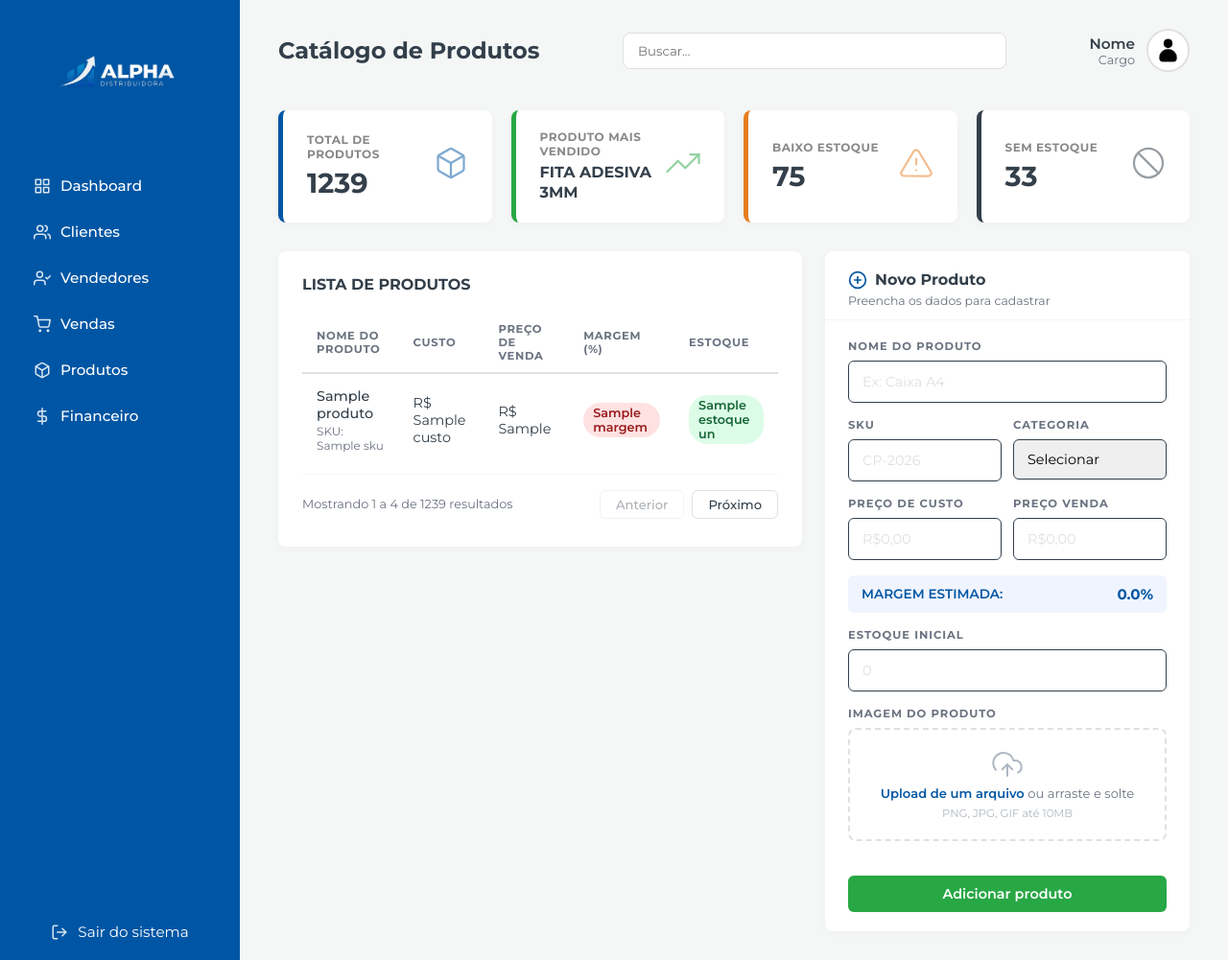
After one commit to Gotheus2/Alpha-Distribuidora, a Django app: template pagina_interna/templates/produtos.html in a window 1280 px wide. The commit adds this page. Shown: the whole page at 96% size. Run offline with Django 5.2, Linux system fonts and the light colour scheme; the template is opened without the code that fills it: most values are stand-ins (such as "Sample title", 1, 10 or a date in 2020).

Commit message:
front dos clientes/produtos

```diff
--- /dev/null
+++ b/pagina_interna/templates/produtos.html
@@ -0,0 +1,226 @@
+{% extends "base.html" %}
+{% load static %}
+{% block title %}Produtos - Alpha Distribuidora{% endblock title %}
+{% block header_title %}Catálogo de Produtos{% endblock header_title %}
+{% block content %}
+<div class="metric-container">
+    <div class="metric-card border-blue">
+        <div class="metric-info">
+            <span class="metric-title">TOTAL DE PRODUTOS</span>
+            <h3 class="metric-value">1239</h3>
+        </div>
+        <div class="metric-icon">
+            <svg xmlns="http://www.w3.org/2000/svg" width="36" height="36" viewBox="0 0 24 24" fill="none" stroke="#0056a4" stroke-width="1.5" stroke-linecap="round" stroke-linejoin="round">
+                <path d="M21 16V8a2 2 0 0 0-1-1.73l-7-4a2 2 0 0 0-2 0l-7 4A2 2 0 0 0 3 8v8a2 2 0 0 0 1 1.73l7 4a2 2 0 0 0 2 0l7-4A2 2 0 0 0 21 16z"/>
+                <polyline points="3.27 6.96 12 12.01 20.73 6.96"/>
+                <line x1="12" y1="22.08" x2="12" y2="12"/>
+            </svg>
+        </div>
+    </div>
+
+    <div class="metric-card border-green">
+        <div class="metric-info">
+            <span class="metric-title">PRODUTO MAIS VENDIDO</span>
+            <h3 class="metric-value produto-mais-vendido">Fita Adesiva 3mm</h3>
+        </div>
+        <div class="metric-icon">
+            <svg xmlns="http://www.w3.org/2000/svg" width="36" height="36" viewBox="0 0 24 24" fill="none" stroke="#28a745" stroke-width="1.5" stroke-linecap="round" stroke-linejoin="round">
+                <polyline points="23 6 13.5 15.5 8.5 10.5 1 18"/>
+                <polyline points="17 6 23 6 23 12"/>
+            </svg>
+        </div>
+    </div>
+
+    <div class="metric-card border-orange">
+        <div class="metric-info">
+            <span class="metric-title">BAIXO ESTOQUE</span>
+            <h3 class="metric-value">75</h3>
+        </div>
+        <div class="metric-icon">
+            <svg xmlns="http://www.w3.org/2000/svg" width="36" height="36" viewBox="0 0 24 24" fill="none" stroke="#e67e22" stroke-width="1.5" stroke-linecap="round" stroke-linejoin="round">
+                <path d="M10.29 3.86L1.82 18a2 2 0 0 0 1.71 3h16.94a2 2 0 0 0 1.71-3L13.71 3.86a2 2 0 0 0-3.42 0z"/>
+                <line x1="12" y1="9" x2="12" y2="13"/>
+                <line x1="12" y1="17" x2="12.01" y2="17"/>
+            </svg>
+        </div>
+    </div>
+
+    <div class="metric-card border-dark">
+        <div class="metric-info">
+            <span class="metric-title">SEM ESTOQUE</span>
+            <h3 class="metric-value">33</h3>
+        </div>
+        <div class="metric-icon">
+            <svg xmlns="http://www.w3.org/2000/svg" width="36" height="36" viewBox="0 0 24 24" fill="none" stroke="#333f4a" stroke-width="1.5" stroke-linecap="round" stroke-linejoin="round">
+                <circle cx="12" cy="12" r="10"/>
+                <line x1="4.93" y1="4.93" x2="19.07" y2="19.07"/>
+            </svg>
+        </div>
+    </div>
+</div>
+
+<div class="produtos-layout">
+
+    <div class="table-section">
+        <div class="table-header">
+            <h3>LISTA DE PRODUTOS</h3>
+        </div>
+        <div class="table-container">
+            <table class="data-table">
+                <thead>
+                    <tr>
+                        <th>NOME DO PRODUTO</th>
+                        <th>CUSTO</th>
+                        <th>PREÇO DE VENDA</th>
+                        <th>MARGEM (%)</th>
+                        <th>ESTOQUE</th>
+                    </tr>
+                </thead>
+                <tbody>
+                    {% for produto in produtos %}
+                    <tr>
+                        <td>
+                            <div class="produto-nome">{{ produto.nome }}</div>
+                            <div class="produto-sku">SKU: {{ produto.sku }}</div>
+                        </td>
+                        <td>R$ {{ produto.custo }}</td>
+                        <td>R$ {{ produto.preco_venda }}</td>
+                        <td>
+                            <span class="badge-margem {% if produto.margem >= 40 %}alta{% elif produto.margem >= 20 %}media{% else %}baixa{% endif %}">
+                                {{ produto.margem }}
+                            </span>
+                        </td>
+                        <td>
+                            {% if produto.estoque == 0 %}
+                            <span class="badge-estoque zerado">{{ produto.estoque }} un</span>
+                            {% elif produto.estoque == 5 %}<!--Arrumar isso aqui dps, colocar <= ao inves de ==-->
+                            <span class="badge-estoque baixo">{{ produto.estoque }} un</span>
+                            {% else %}
+                            <span class="badge-estoque ok">{{ produto.estoque }} un</span>
+                            {% endif %}
+                        </td>
+                    </tr>
+                    {% empty %}
+                    <tr>
+                        <td colspan="5" style="text-align: center; padding: 40px; color: #888;">
+                            Nenhum produto cadastrado
+                        </td>
+                    </tr>
+                    {% endfor %}
+                </tbody>
+            </table>
+        </div>
+        <div class="table-pagination">
+            <span class="pagination-info">Mostrando 1 a 4 de 1239 resultados</span>
+            <div class="pagination-controls">
+                <button class="btn-pag" disabled>Anterior</button>
+                <button class="btn-pag">Próximo</button>
+            </div>
+        </div>
+    </div>
+
+    <div class="produto-form-panel">
+        <div class="form-panel-header">
+            <div class="form-panel-title">
+                <svg xmlns="http://www.w3.org/2000/svg" width="20" height="20" viewBox="0 0 24 24" fill="none" stroke="#0056a4" stroke-width="2" stroke-linecap="round" stroke-linejoin="round">
+                    <circle cx="12" cy="12" r="10"/>
+                    <line x1="12" y1="8" x2="12" y2="16"/>
+                    <line x1="8" y1="12" x2="16" y2="12"/>
+                </svg>
+                <span>Novo Produto</span>
+            </div>
+            <p class="form-panel-subtitle">Preencha os dados para cadastrar</p>
+        </div>
+
+        <div class="form-panel-body">
+            <div class="form-group">
+                <label class="form-label">NOME DO PRODUTO</label>
+                <input type="text" class="form-input" placeholder="Ex: Caixa A4" />
+            </div>
+            <div class="form-row">
+                <div class="form-group">
+                    <label class="form-label">SKU</label>
+                    <input type="text" class="form-input" placeholder="CP-2026 "/>
+                </div>
+                <div class="form-group">
+                    <label class="form-label">CATEGORIA</label>
+                    <select class="form-input form-select">
+                        <option value="">Selecionar</option>
+                        <option>Embalagens</option>
+                        <option>Papelaria</option>
+                        <option>Limpeza</option>
+                        <option>Outros</option>
+                    </select>
+                </div>
+            </div>
+            <div class="form-row">
+                <div class="form-group">
+                    <label class="form-label">PREÇO DE CUSTO</label>
+                    <input type="number" class="form-input" id="inputCusto" placeholder="R$0,00" step="0.01" min="0" />
+                </div>
+                <div class="form-group">
+                    <label class="form-label">PREÇO VENDA</label>
+                    <input type="number" class="form-input" id="inputPrecoVenda" placeholder="R$0,00" step="0.01" min="0" />
+                </div>
+            </div>
+            <div class="form-group">
+                <div class="margem-estimada-box">
+                    <span class="margem-label">MARGEM ESTIMADA: </span>
+                    <span class="margem-valor" id="margemDisplay">0.0%</span>
+                </div>
+            </div>
+            <div class="form-group">
+                <label class="form-label">ESTOQUE INICIAL</label>
+                <input type="number" class="form-input" placeholder="0" min="0" />
+            </div>
+            <div class="form-group">
+                <label class="form-label">IMAGEM DO PRODUTO</label>
+                <label class="upload-area" for="uploadImage">
+                    <svg xmlns="http://www.w3.org/2000/svg" width="32" height="32" viewBox="0 0 24 24" fill="none" stroke="#b0b7c3" stroke-width="1.5" stroke-linecap="round" stroke-linejoin="round">
+                        <polyline points="16 16 12 12 8 16"/>
+                        <line x1="12" y1="12" x2="12" y2="21"/>
+                        <path d="M20.39 18.39A5 5 0 0 0 18 9h-1.26A8 8 0 1 0 3 16.3"/>
+                    </svg>
+                    <p><span class="upload-link">Upload de um arquivo</span> ou arraste e solte</p>
+                    <p class="upload-hint">PNG, JPG, GIF até 10MB</p>
+                    <input type="file" id="uploadImage" accept="image/*" style="display: none;" />
+                </label>
+            </div>
+        </div>
+
+        <div class="form-panel-footer">
+            <button class="btn-success btn-block">Adicionar produto</button>
+        </div>
+    </div>
+</div>
+
+<script>
+    const inputCusto = document.getElementById('inputCusto');
+    const inputPreco = document.getElementById('inputPrecoVenda');
+    const margemDisplay = document.getElementById('margemDisplay');
+
+    function calcularMargem() {
+        const custo = parseFloat(inputCusto.value);
+        const preco = parseFloat(inputPreco.value);
+        if(custo > 0 && preco > 0) {
+            const margem = ((preco- custo) / preco * 100).toFixed(1);
+            margemDisplay.textContent = margem + '%';
+            margemDisplay.style.color = margem >= 0 ? 'var(--verde-alpha)' : '#dc2626';
+        } else {
+            margemDisplay.textContent = '0.0%';
+            margemDisplay.style.color = 'var(--azul-alpha)';
+        }
+    }
+
+    inputCusto.addEventListener('input', calcularMargem);
+    inputPreco.addEventListener('input', calcularMargem);
+
+    document.getElementById('uploadImage').addEventListener('change', function(e) {
+        const files = e.target.files[0];
+        if(file) {
+            const label = this.closest('.upload-area');
+            label.querySelector('p:first-of-type').textContent = file.name;
+        }
+    });
+</script>
+{% endblock content %}
--- a/pagina_interna/views.py
+++ b/pagina_interna/views.py
@@ -11,7 +11,7 @@ def vendas(request):
     pass
 
 def produtos(request):
-    pass
+    return render(request, "produtos.html")
 
 def financeiro(request):
     pass
--- a/static/css/style.css
+++ b/static/css/style.css
@@ -387,6 +387,7 @@ body {
   display: flex;
   flex-direction: column;
   gap: 8px;
+  min-width: 0;
 }
 
 .form-label {
@@ -402,7 +403,6 @@ body {
   border: 1px solid var(--cinza-escuro);
   border-radius: 6px;
   font-size: 0.9rem;
-  color: var(--cinza-escuro);
   outline: none;
   transition: border-color 0.2s;
 }
@@ -443,3 +443,203 @@ body {
 .btn-secondary:hover {
   background-color: #e5e7eb;
 }
+
+.produtos-layout {
+  display: grid;
+  grid-template-columns: 1fr 380px;
+  gap: 24px;
+  align-items: start;
+}
+
+.produto-nome {
+  font-weight: 500;
+  color: var(--cinza-escuro);
+  font-size: 0.9rem;
+}
+
+.produto-sku {
+  font-size: 0.75rem;
+  color: var(--texto-mutado);
+  margin-top: 2px;
+}
+
+.badge-margem {
+  display: inline-block;
+  padding: 3px 10px;
+  border-radius: 20px;
+  font-size: 0.8rem;
+  font-weight: 600;
+}
+.badge-margem.alta   { background-color: #dcfce7; color: #166534; }
+.badge-margem.media  { background-color: #fef3c7; color: #92400e; }
+.badge-margem.baixa  { background-color: #fee2e2; color: #991b1b; }
+
+.badge-estoque {
+  display: inline-block;
+  padding: 3px 10px;
+  border-radius: 20px;
+  font-size: 0.8rem;
+  font-weight: 600;
+}
+.badge-estoque.ok     { background-color: #dcfce7; color: #166534; }
+.badge-estoque.baixo  { background-color: #fef3c7; color: #92400e; }
+.badge-estoque.zerado { background-color: #fee2e2; color: #991b1b; }
+
+.table-pagination {
+  display: flex;
+  justify-content: space-between;
+  align-items: center;
+  padding: 16px 0 4px 0;
+  border-top: 1px solid #f3f4f6;
+  margin-top: 8px;
+}
+
+.pagination-info {
+  font-size: 0.8rem;
+  color: var(--texto-mutado);
+}
+
+.pagination-controls {
+  display: flex;
+  gap: 8px;
+}
+
+.btn-pag {
+  padding: 6px 16px;
+  border: 1px solid var(--cinza-claro);
+  border-radius: 6px;
+  background: #fff;
+  font-size: 0.82rem;
+  font-family: "Montserrat", sans-serif;
+  font-weight: 500;
+  color: var(--cinza-escuro);
+  cursor: pointer;
+  transition: background-color 0.2s;
+}
+
+.btn-pag:hover:not(:disabled) { background-color: #f3f4f6; }
+.btn-pag:disabled { opacity: 0.4; cursor: not-allowed; }
+
+.produto-form-panel {
+  background-color: #ffffff;
+  border-radius: 8px;
+  box-shadow: 0 2px 10px rgba(0,0,0,0.03);
+  display: flex;
+  flex-direction: column;
+}
+
+.form-panel-header {
+  padding: 20px 24px 12px 24px;
+  border-bottom: 1px solid #f3f4f6;
+}
+
+.form-panel-title {
+  display: flex;
+  align-items: center;
+  gap: 8px;
+  font-size: 1rem;
+  font-weight: 700;
+  color: var(--cinza-escuro);
+}
+
+.form-panel-subtitle {
+  font-size: 0.78rem;
+  color: var(--texto-mutado);
+  margin-top: 4px;
+}
+
+.form-panel-body {
+  padding: 20px 24px;
+  display: flex;
+  flex-direction: column;
+  gap: 16px;
+}
+
+.form-row {
+  display: grid;
+  grid-template-columns: 1fr 1fr;
+  gap: 12px;
+  min-width: 0;
+}
+
+.form-select {
+  appearance: none;
+  cursor: pointer;
+}
+
+.margem-estimada-box {
+  display: flex;
+  justify-content: space-between;
+  align-items: center;
+  background-color: #f0f4ff;
+  border-radius: 6px;
+  padding: 10px 14px;
+}
+
+.margem-label {
+  font-size: 0.85rem;
+  font-weight: 600;
+  color: var(--azul-alpha);
+}
+
+.margem-valor {
+  font-size: 0.95rem;
+  font-weight: 700;
+  color: var(--azul-alpha);
+}
+
+.upload-area {
+  display: flex;
+  flex-direction: column;
+  align-items: center;
+  justify-content: center;
+  gap: 6px;
+  border: 2px dashed var(--cinza-claro);
+  border-radius: 8px;
+  padding: 20px;
+  cursor: pointer;
+  text-align: center;
+  transition: border-color 0.2s;
+}
+
+.upload-area:hover { border-color: var(--azul-alpha); }
+
+.upload-area p {
+  font-size: 0.82rem;
+  color: var(--texto-mutado);
+}
+
+.upload-link {
+  color: var(--azul-alpha);
+  font-weight: 600;
+}
+
+.upload-hint {
+  font-size: 0.72rem !important;
+  color: #b0b7c3 !important;
+}
+
+.form-panel-footer {
+  padding: 16px 24px 20px 24px;
+}
+
+.btn-success {
+  background-color: var(--verde-alpha);
+  border: none;
+  color: #ffffff;
+  padding: 10px 20px;
+  border-radius: 6px;
+  font-weight: 600;
+  font-size: 0.9rem;
+  cursor: pointer;
+  transition: background-color 0.3s;
+}
+
+.btn-success:hover { background-color: #1e8c38; }
+
+.metric-value.produto-mais-vendido {
+  font-size: 1rem;
+  font-weight: 700;
+  text-transform: uppercase;
+  line-height: 1.3;
+}
```
